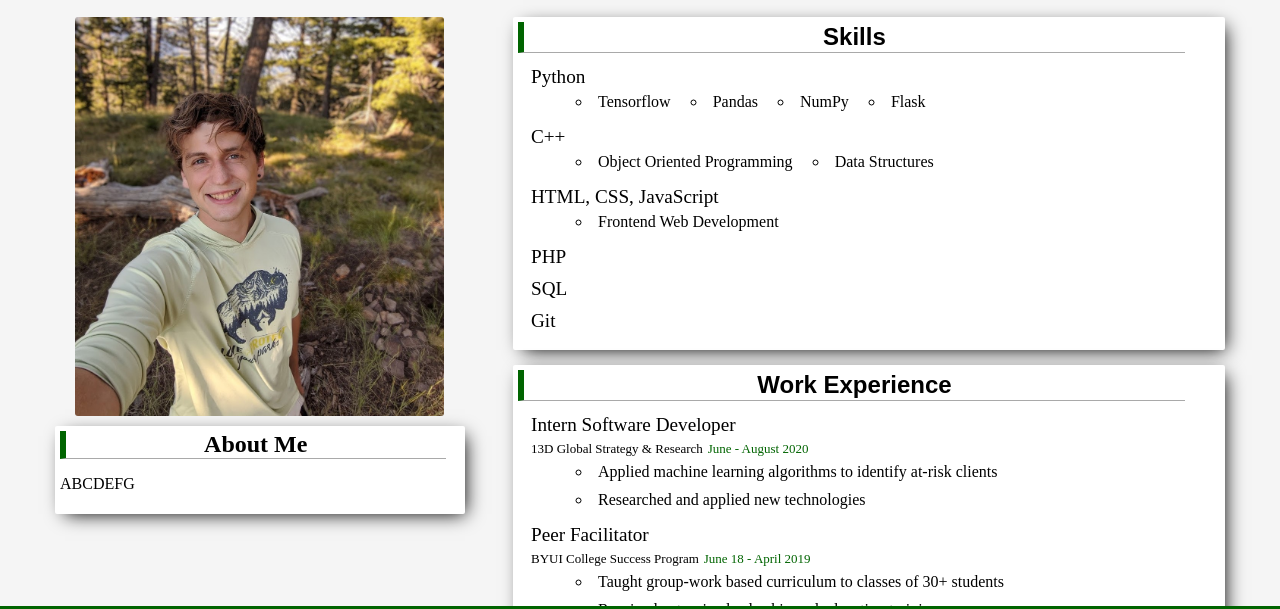
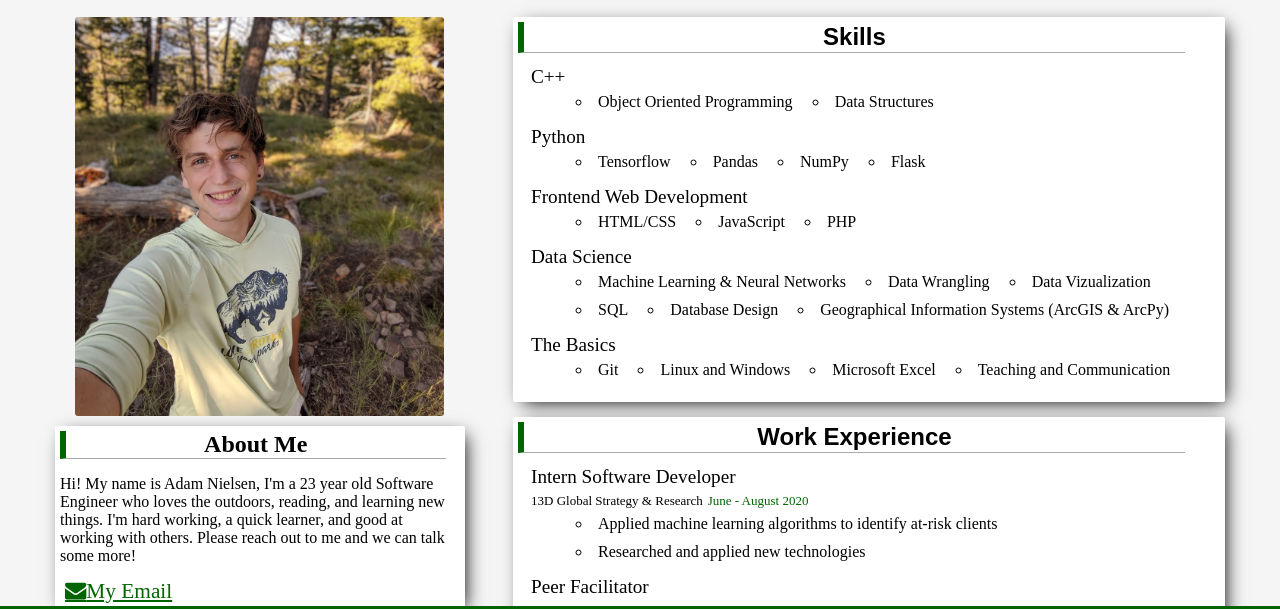
Before and after one commit to AdamNielsen7/CV-webpage, a plain HTML site: page index.html in a window 1280 px wide. Shown: the part 144-753 px from the top of the page. Drawn offline with Linux system fonts and the light colour scheme.

Commit message:
About Me, reorganized skills

```diff
--- a/index.html
+++ b/index.html
@@ -23,7 +23,9 @@
         <img class="pfp" src="pfp.jpg">
         <div class="aboutBox">
             <h3 class="contentTitle">About Me</h3>
-            <p class="contentSublist">ABCDEFG</p>
+            <p class="contentSublist">Hi! My name is Adam Nielsen, I'm a 23 year old Software Engineer who loves the outdoors, reading,
+                and learning new things. I'm hard working, a quick learner, and good at working with others. Please reach out to me and we can talk some more!</p>
+            <a href="mailto: adamnielsen7@gmail.com?Subject = Hello" class="fa fa-envelope fa-lg">My Email</a>
         </div>
     </section>
     <main id="content">
@@ -31,23 +33,40 @@
             <button class="contentTitle">Skills</button>
             <div class="collapsible">
                 <ul class="contentList">
+                <li>C++
+                    <ul class="contentSublist">
+                        <li> Object Oriented Programming </li>
+                        <li> Data Structures </li></ul></li>
                 <li>Python
                     <ul class="contentSublist">
                     <li> Tensorflow </li>
                     <li> Pandas </li>
                     <li> NumPy </li>
                     <li> Flask </li> </ul></li>
-                <li>C++
+                <li>Frontend Web Development
                     <ul class="contentSublist">
-                        <li> Object Oriented Programming </li>
-                        <li> Data Structures </li></ul></li>
-                <li>HTML, CSS, JavaScript
+                        <li>HTML/CSS</li>
+                        <li>JavaScript</li>
+                        <li>PHP</li>
+                    </ul></li>
+                <li>Data Science
                     <ul class="contentSublist">
-                        <li>Frontend Web Development</li>
-                    </ul></li>
-                <li>PHP</li>
-                <li>SQL</li>
-                <li>Git</li>
+                        <li>Machine Learning & Neural Networks</li>
+                        <li>Data Wrangling</li>
+                        <li>Data Vizualization</li>
+                        <li>SQL</li>
+                        <li>Database Design</li>
+                        <li>Geographical Information Systems (ArcGIS & ArcPy)</li>
+                    </ul>
+                </li>
+                <li>The Basics
+                    <ul class="contentSublist">
+                        <li>Git</li>
+                        <li>Linux and Windows</li>
+                        <li>Microsoft Excel</li>
+                        <li>Teaching and Communication</li>
+                    </ul>
+                </li>
                 </ul>
             </div>
         </div>
```
